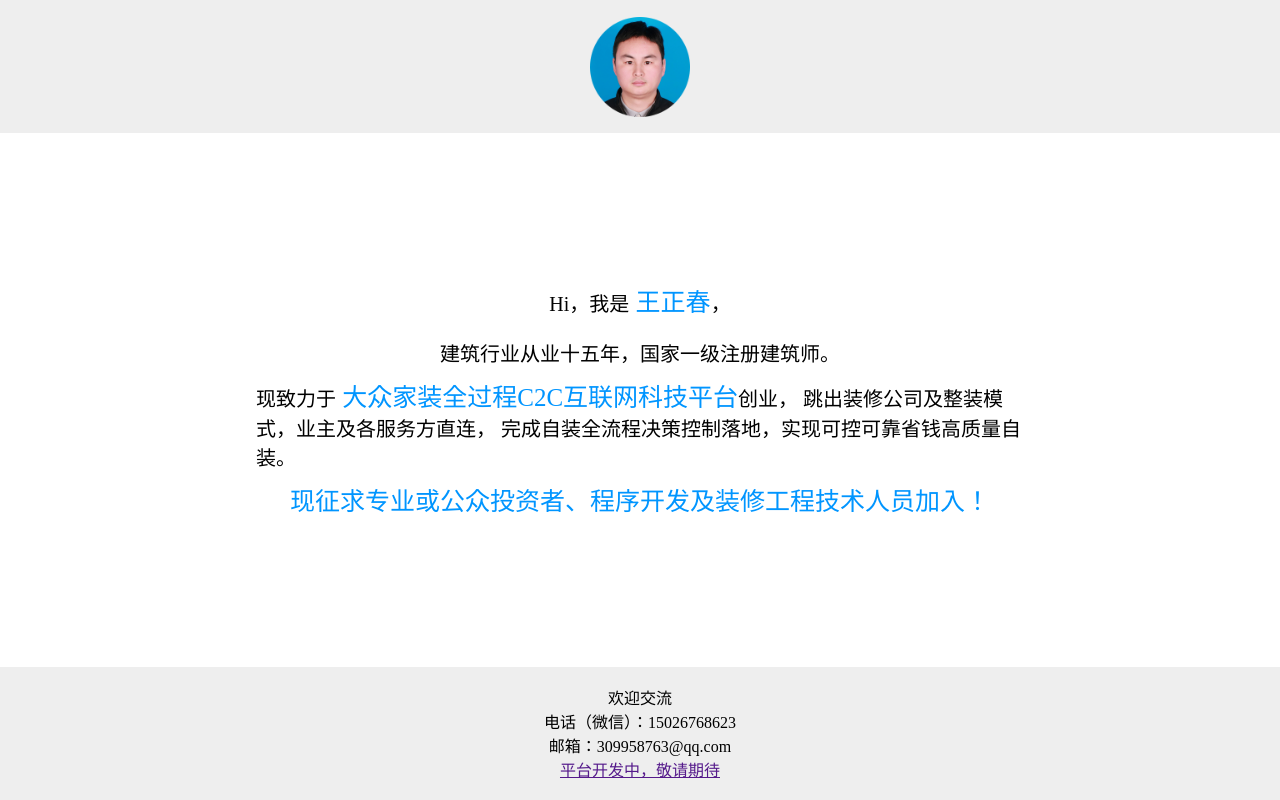
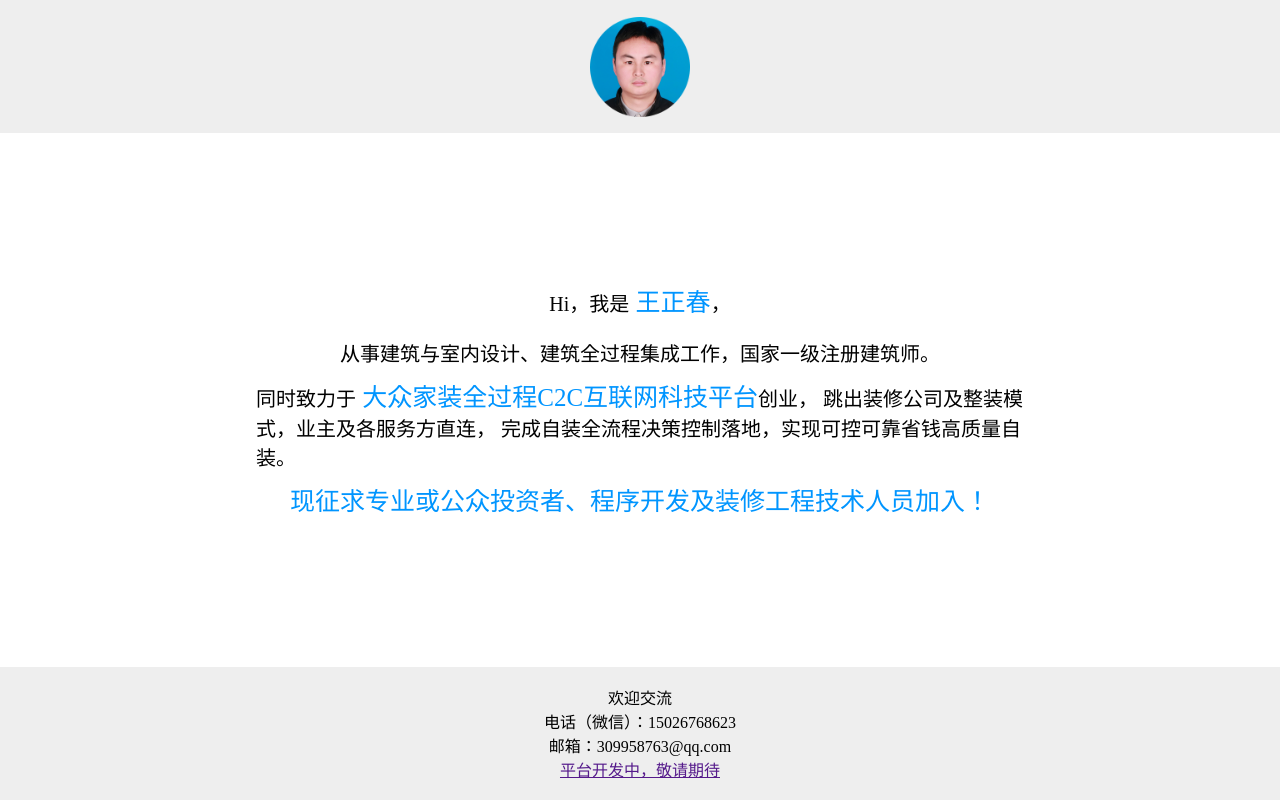
Before and after one commit to wonderfulwong/wang, a plain HTML site: page index.html in a window 1280 px wide. Drawn offline with Linux system fonts and the light colour scheme.

Commit message:
Add files via upload

```diff
--- a/index.html
+++ b/index.html
@@ -43,8 +43,8 @@
     flex: 4;padding:0 20vw 0 20vw;" class="flex column">
         <div class="mgt">Hi，我是<span style="font-size: 25px;color: rgb(0, 149, 255);">
                 王正春</span>，</div>
-        <div class="mgt">建筑行业从业十五年，国家一级注册建筑师。</div>
-        <div>现致力于<span style="font-size: 25px;color: rgb(0, 149, 255);">
+        <div class="mgt">从事建筑与室内设计、建筑全过程集成工作，国家一级注册建筑师。</div>
+        <div>同时致力于<span style="font-size: 25px;color: rgb(0, 149, 255);">
                 大众家装全过程C2C互联网科技平台</span>创业，
             跳出装修公司及整装模式，业主及各服务方直连，
             完成自装全流程决策控制落地，实现可控可靠省钱高质量自装。</div>
```
